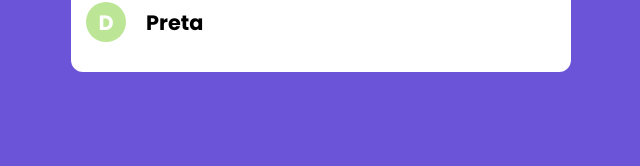
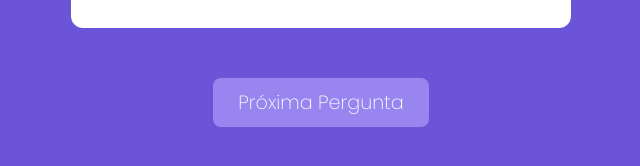
Before and after one commit to gustavomarim/quiz-next.js, a Next.js app: page / in a window 1280 px wide. Shown: the part 608-774 px from the top of the page, without its empty margins (319-959 px from the left). Built offline with nearby package versions, Linux system fonts and the light colour scheme.

Commit message:
Componente Botão

```diff
--- /dev/null
+++ b/components/Botao.tsx
@@ -0,0 +1,26 @@
+import styles from "../styles/Botao.module.css";
+import Link from "next/link";
+
+interface BotaoProps {
+    href?: string;
+    texto: string;
+    onClick?: (e: any) => void;
+};
+
+export default function Botao(props: BotaoProps) {
+
+    function renderizarBotao() {
+        return (
+            <button className={styles.botao}
+                onClick={props.onClick}>
+                {props.texto}
+            </button>
+        );
+    };
+
+    return props.href ? (
+        <Link href={props.href} >
+            {renderizarBotao()}
+        </Link>
+    ) : renderizarBotao();
+};
--- a/pages/index.tsx
+++ b/pages/index.tsx
@@ -1,4 +1,5 @@
 import { useState } from 'react';
+import Botao from '../components/Botao';
 import Questao from '../components/Questao';
 import QuestaoModel from '../model/questao';
 import RespostaModel from '../model/resposta';
@@ -26,6 +27,7 @@
   return (
     <div style={{
       display: 'flex',
+      flexDirection: 'column',
       justifyContent: 'center',
       alignItems: 'center',
       height: '100vh',
@@ -34,6 +36,7 @@
         tempoPraResposta={5}
         respostaFornecida={respostaFornecida}
         tempoEsgotado={tempoEsgotado} />
+      <Botao texto="Próxima Pergunta" href="/resultado"/>
     </div>
   );
 }
--- /dev/null
+++ b/styles/Botao.module.css
@@ -0,0 +1,10 @@
+.botao {
+    color           : #FFF;
+    border-radius   : 8px;
+    font-weight     : 200;
+    font-size       : 1.2rem;
+    border          : none;
+    padding         : 10px 25px;
+    background-color: #9885F0;
+    margin-top      : 40px;
+}
```
Also changed, not shown: pages/resultado.tsx (added, +7 -0 lines).
